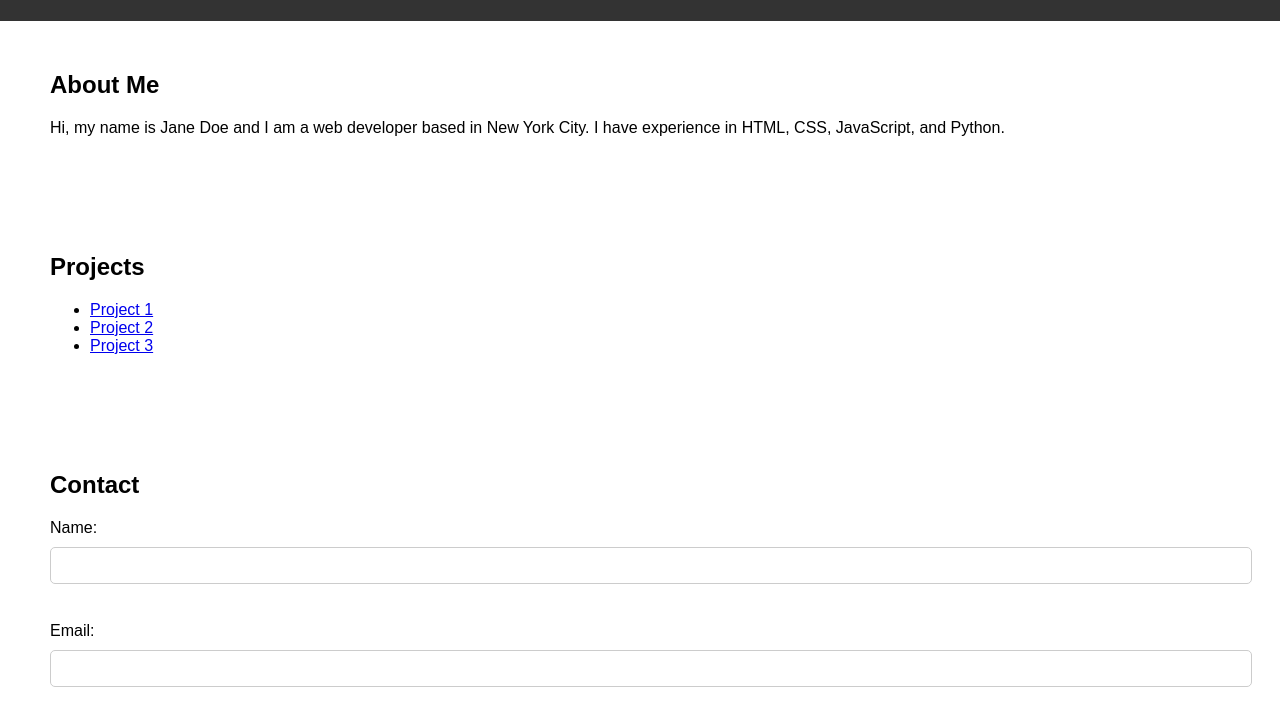
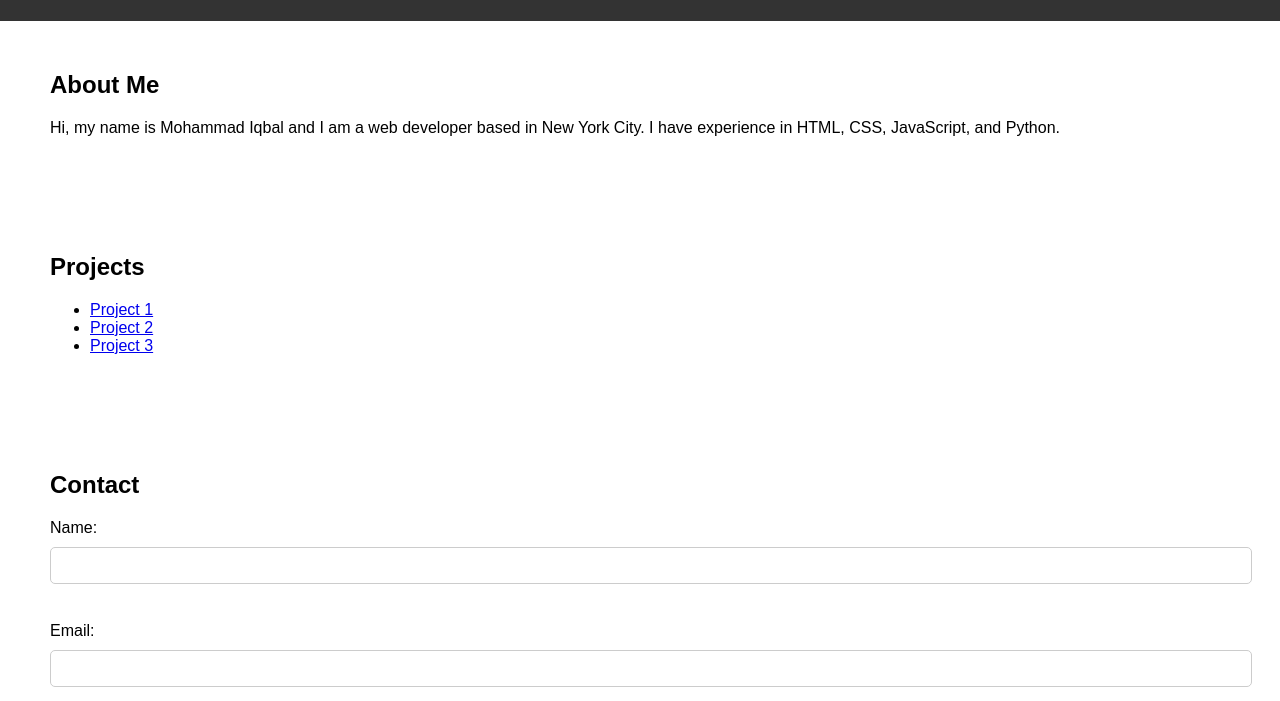
Before and after one commit to fsd2023/test-upgrad, a plain HTML site: page index.html in a window 1280 px wide. Shown: the part 99-800 px from the top of the page. Drawn offline with Linux system fonts and the light colour scheme.

Commit message:
1st commit

```diff
--- a/index.html
+++ b/index.html
@@ -18,7 +18,7 @@
 
     <section id="about">
       <h2>About Me</h2>
-      <p>Hi, my name is Jane Doe and I am a web developer based in New York City. I have experience in HTML, CSS, JavaScript, and Python.</p>
+      <p>Hi, my name is Mohammad Iqbal and I am a web developer based in New York City. I have experience in HTML, CSS, JavaScript, and Python.</p>
     </section>
 
     <section id="projects">
```
